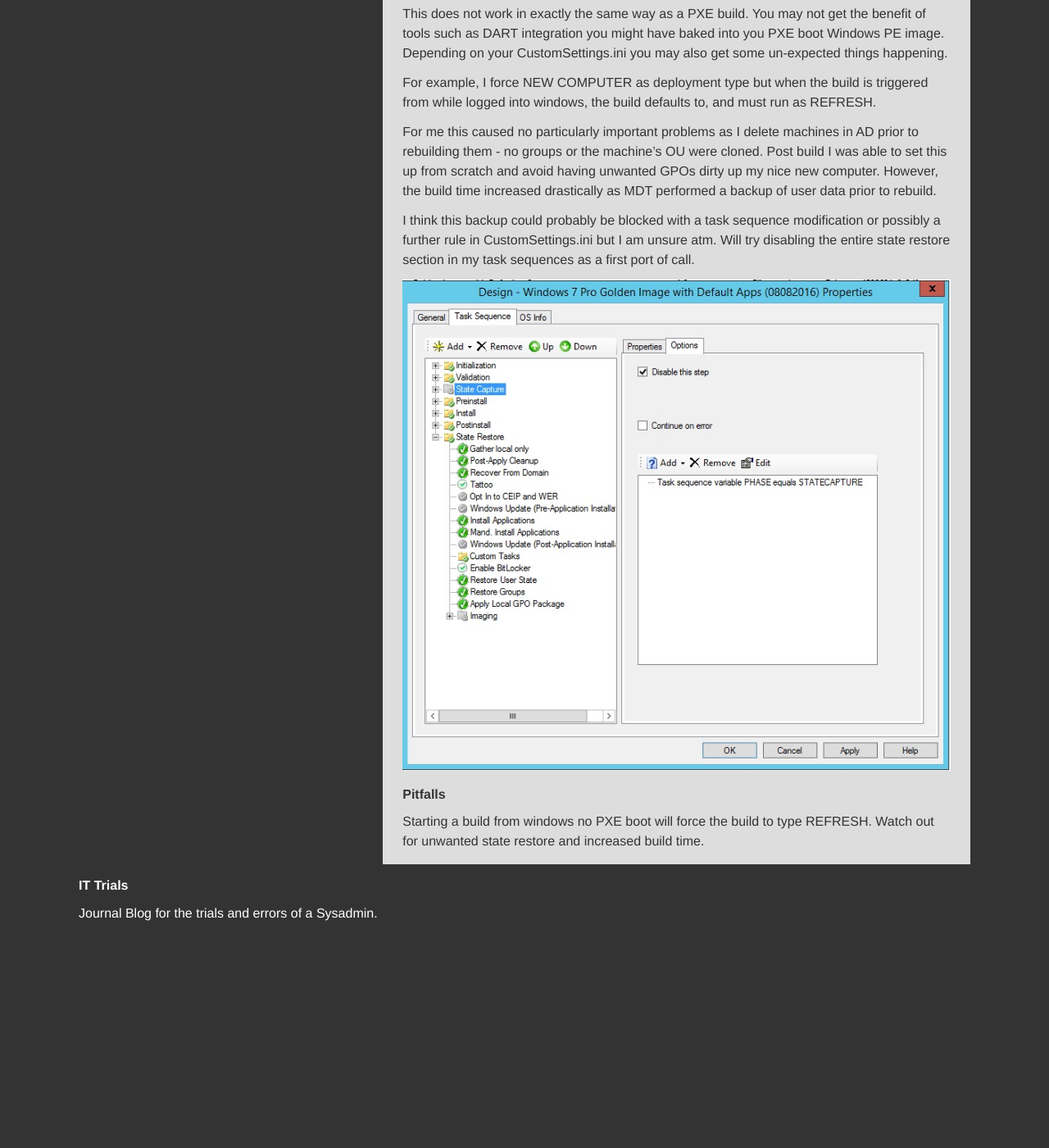
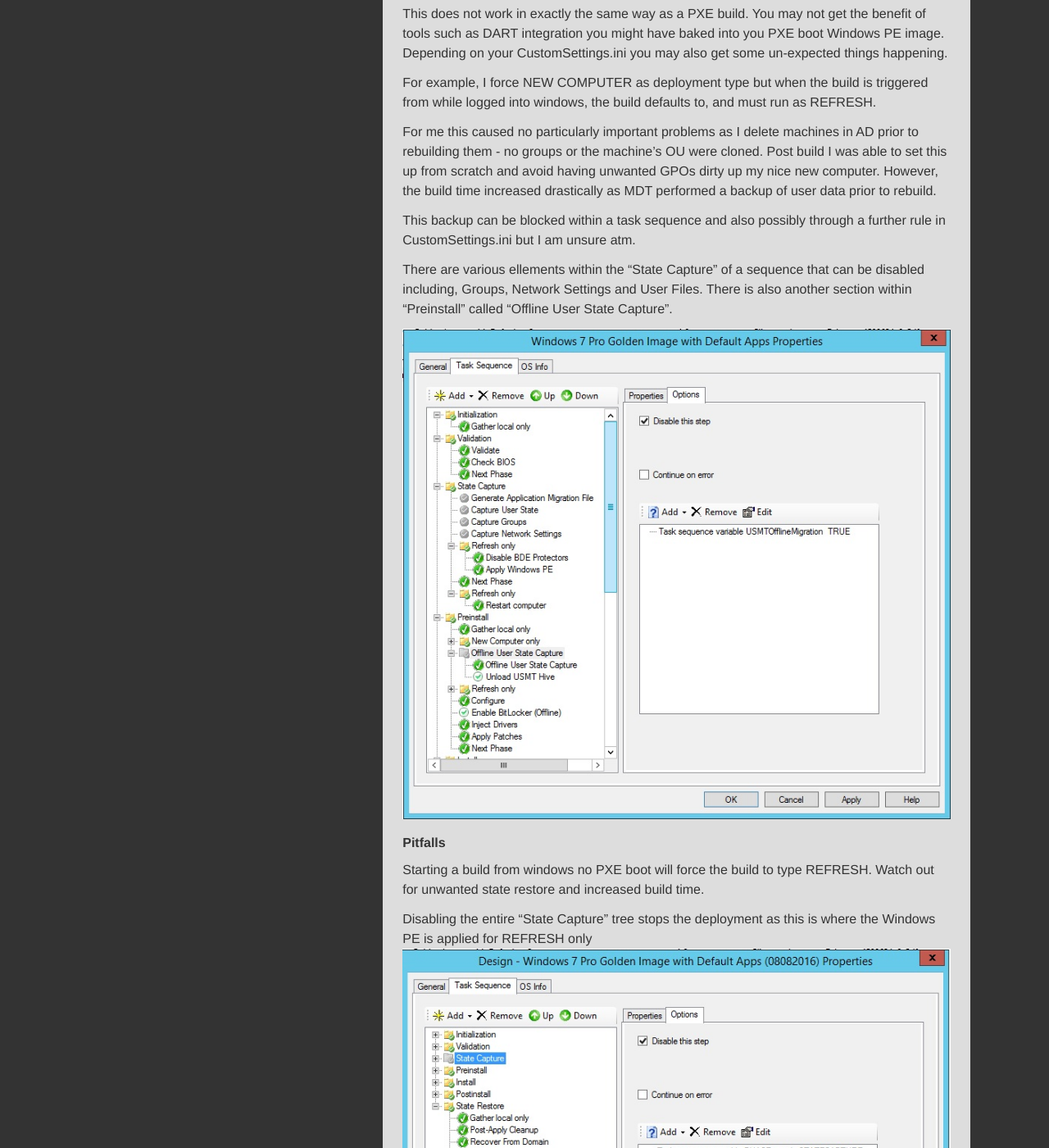
Before and after one commit to IT-trials/IT-trials.github.io, a Jekyll site: the page built from _posts/2016-08-15-litetouch-from-within-windows.markdown, in a window 1280 px wide and 1400 px high, scrolled down 839 px. Shown: the whole window at 82% size. Built offline with Jekyll 4.4.1, drawn with Linux system fonts in a browser that asks for light colours; comment, search, counter and statistics services are not loaded; before the commit the page ends 2025 px from its top, so only the background shows below that.

Commit message:
Added image and improved text to reflect test results

```diff
--- a/_posts/2016-08-15-litetouch-from-within-windows.markdown
+++ b/_posts/2016-08-15-litetouch-from-within-windows.markdown
@@ -26,10 +26,17 @@ For example, I force NEW COMPUTER as deployment type but when the build is trigg
 
 For me this caused no particularly important problems as I delete machines in AD prior to rebuilding them - no groups or the machine's OU were cloned.  Post build I was able to set this up from scratch and avoid having unwanted GPOs dirty up my nice new computer.  However, the build time increased drastically as MDT performed a backup of user data prior to rebuild.
 
-I think this backup could probably be blocked with a task sequence modification or possibly a further rule in CustomSettings.ini but I am unsure atm.  Will try disabling the entire state restore section in my task sequences as a first port of call.
+This backup can be blocked within a task sequence and also possibly through a further rule in CustomSettings.ini but I am unsure atm.
 
-![]({{ site.github.url }}/assets/images/7/tsksq.jpg)
+There are various ellements within the "State Capture" of a sequence that can be disabled including, Groups, Network Settings and User Files.
+There is also another section within "Preinstall" called "Offline User State Capture".
+
+![]({{ site.github.url }}/assets/images/7/tsksq1.jpg)
+
 
 ## Pitfalls
 
   - Starting a build from windows no PXE boot will force the build to type REFRESH.  Watch out for unwanted state restore and increased build time.
+
+  - Disabling the entire "State Capture" tree stops the deployment as this is where the Windows PE is applied for REFRESH only
+  ![]({{ site.github.url }}/assets/images/7/tsksq.jpg)
```
Also changed, not shown: assets/images/7/tsksq1.jpg (added).
